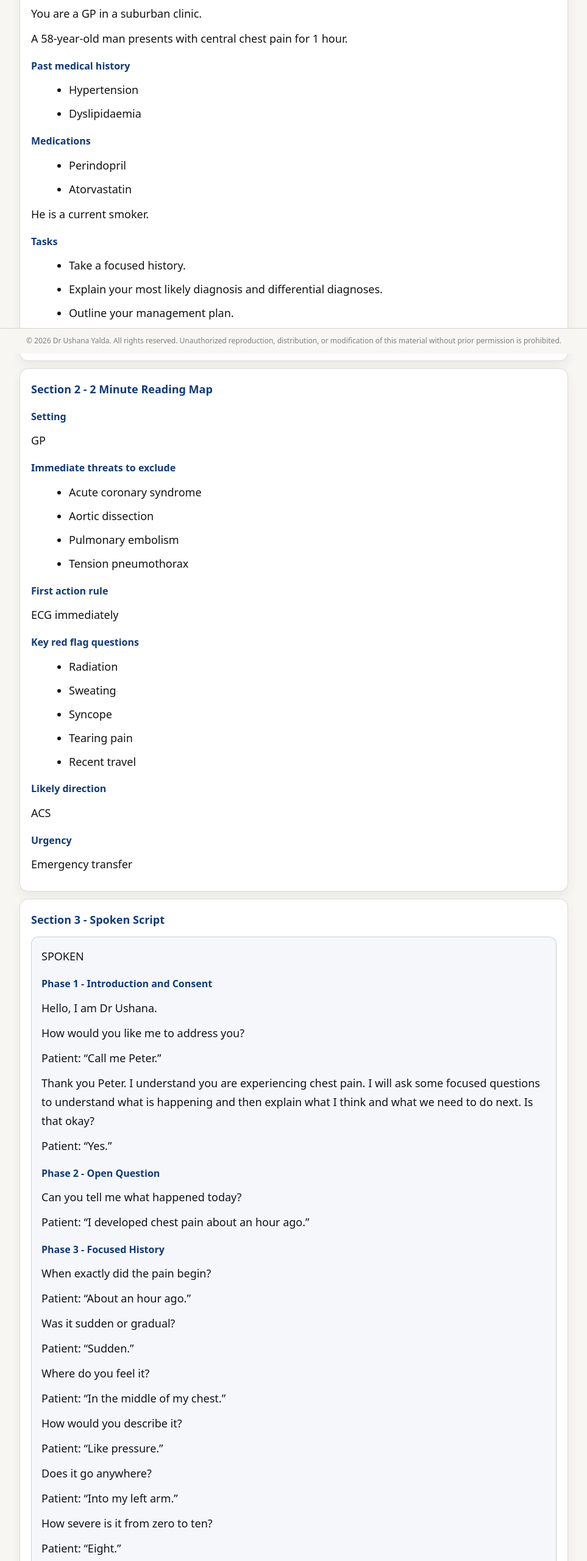
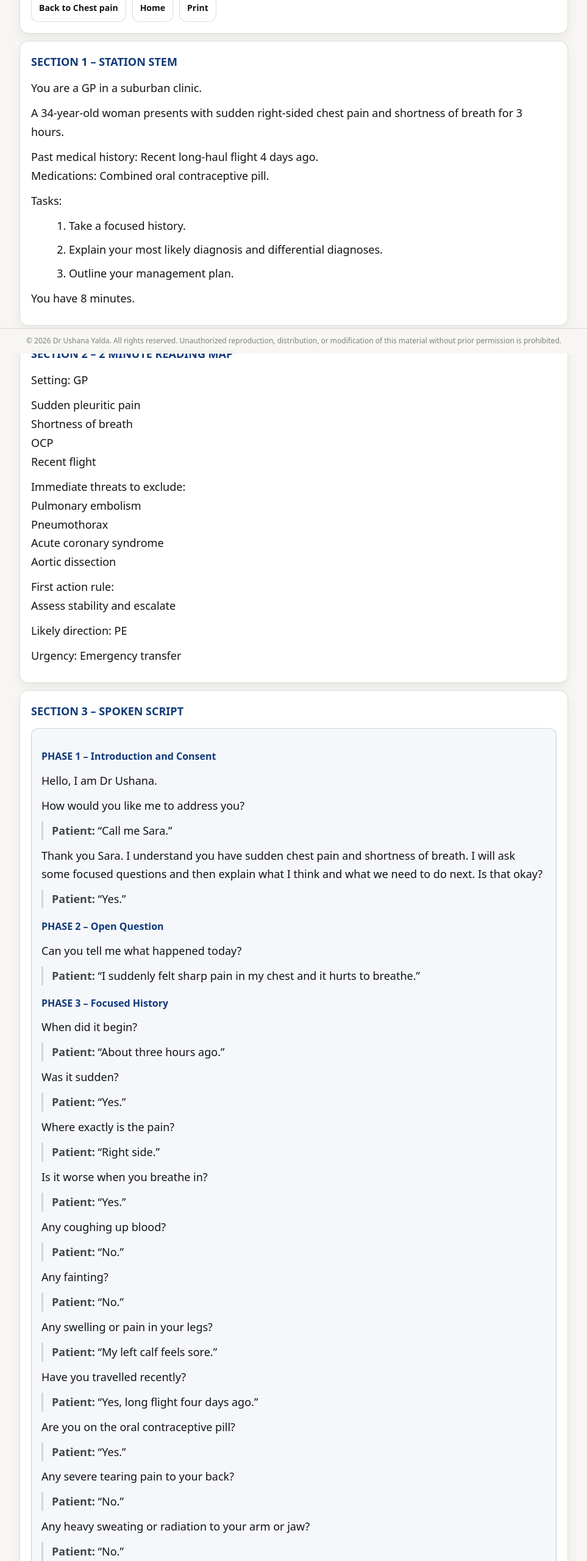
Before and after one commit to ushanayalda/Amc-clinical, a plain HTML site: page topics/chest-pain-case-1.html in a window 1280 px wide. Shown: the part 220-2780 px from the top of the page at 61% size, without its empty margins (158-1121 px from the left). Drawn offline with Linux system fonts and the light colour scheme.

Commit message:
Update chest-pain-case-1.html

```diff
--- a/topics/chest-pain-case-1.html
+++ b/topics/chest-pain-case-1.html
@@ -3,19 +3,15 @@
 <head>
 <meta charset="utf-8" />
 <meta name="viewport" content="width=device-width,initial-scale=1" />
-  <title>Chest pain - Case 1</title>
-
-
+<title>Chest pain - Case 3</title>
 <link rel="stylesheet" href="style.css">
-
-
 </head>
 
 <body>
 <div class="wrap">
-    <div class="top">
-      <h1>AMC Clinical - Chest pain - Tier 1 Dominance</h1>
-      <p class="sub">Case 1 - Classic ACS in GP - Strict AMC format</p>
+
+  <div class="card">
+    <h1>AMC CLINICAL – CHEST PAIN<br>TIER 1 DOMINANCE<br>CASE 3 – PULMONARY EMBOLISM<br>STRICT AMC FORMAT</h1>
 
     <div class="navrow">
       <a class="btnlink" href="chest-pain.html#cases">Back to Chest pain</a>
@@ -25,218 +21,201 @@
   </div>
 
   <div class="card">
-      <h2>Section 1 - Station Stem</h2>
+    <h2>SECTION 1 – STATION STEM</h2>
 
     <p>You are a GP in a suburban clinic.</p>
-      <p>A 58-year-old man presents with central chest pain for 1 hour.</p>
 
-      <h3>Past medical history</h3>
-      <ul>
-        <li>Hypertension</li>
-        <li>Dyslipidaemia</li>
-      </ul>
+    <p>A 34-year-old woman presents with sudden right-sided chest pain and shortness of breath for 3 hours.</p>
 
-      <h3>Medications</h3>
-      <ul>
-        <li>Perindopril</li>
-        <li>Atorvastatin</li>
-      </ul>
+    <p>Past medical history: Recent long-haul flight 4 days ago.<br>
+    Medications: Combined oral contraceptive pill.</p>
 
-      <p>He is a current smoker.</p>
+    <p>Tasks:</p>
 
-      <h3>Tasks</h3>
-      <ul>
+    <ol>
       <li>Take a focused history.</li>
       <li>Explain your most likely diagnosis and differential diagnoses.</li>
       <li>Outline your management plan.</li>
-      </ul>
+    </ol>
 
-      <p class="mono">You have 8 minutes.</p>
+    <p>You have 8 minutes.</p>
   </div>
 
   <div class="card">
-      <h2>Section 2 - 2 Minute Reading Map</h2>
+    <h2>SECTION 2 – 2 MINUTE READING MAP</h2>
 
-      <h3>Setting</h3>
-      <p>GP</p>
+    <p>Setting: GP</p>
 
-      <h3>Immediate threats to exclude</h3>
-      <ul>
-        <li>Acute coronary syndrome</li>
-        <li>Aortic dissection</li>
-        <li>Pulmonary embolism</li>
-        <li>Tension pneumothorax</li>
-      </ul>
+    <p>Sudden pleuritic pain<br>
+    Shortness of breath<br>
+    OCP<br>
+    Recent flight</p>
 
-      <h3>First action rule</h3>
-      <p>ECG immediately</p>
+    <p>Immediate threats to exclude:<br>
+    Pulmonary embolism<br>
+    Pneumothorax<br>
+    Acute coronary syndrome<br>
+    Aortic dissection</p>
 
-      <h3>Key red flag questions</h3>
-      <ul>
-        <li>Radiation</li>
-        <li>Sweating</li>
-        <li>Syncope</li>
-        <li>Tearing pain</li>
-        <li>Recent travel</li>
-      </ul>
+    <p>First action rule:<br>
+    Assess stability and escalate</p>
 
-      <h3>Likely direction</h3>
-      <p>ACS</p>
+    <p>Likely direction: PE</p>
 
-      <h3>Urgency</h3>
-      <p>Emergency transfer</p>
+    <p>Urgency: Emergency transfer</p>
   </div>
 
   <div class="card">
-      <h2>Section 3 - Spoken Script</h2>
+    <h2>SECTION 3 – SPOKEN SCRIPT</h2>
 
     <div class="spoken">
-        <span class="label">SPOKEN</span>
+      <h3>PHASE 1 – Introduction and Consent</h3>
 
-        <h3>Phase 1 - Introduction and Consent</h3>
-        <p>Hello, I am Dr Ushana.</p>
-        <p>How would you like me to address you?</p>
-        <p>Patient: “Call me Peter.”</p>
-        <p>Thank you Peter. I understand you are experiencing chest pain. I will ask some focused questions to understand what is happening and then explain what I think and what we need to do next. Is that okay?</p>
-        <p>Patient: “Yes.”</p>
+      <div class="line doctor">Hello, I am Dr Ushana.</div>
+      <div class="line doctor">How would you like me to address you?</div>
 
-        <h3>Phase 2 - Open Question</h3>
-        <p>Can you tell me what happened today?</p>
-        <p>Patient: “I developed chest pain about an hour ago.”</p>
+      <div class="line patient"><span class="who">Patient:</span> “Call me Sara.”</div>
 
-        <h3>Phase 3 - Focused History</h3>
-        <p>When exactly did the pain begin?</p>
-        <p>Patient: “About an hour ago.”</p>
+      <div class="line doctor">Thank you Sara. I understand you have sudden chest pain and shortness of breath. I will ask some focused questions and then explain what I think and what we need to do next. Is that okay?</div>
 
-        <p>Was it sudden or gradual?</p>
-        <p>Patient: “Sudden.”</p>
+      <div class="line patient"><span class="who">Patient:</span> “Yes.”</div>
 
-        <p>Where do you feel it?</p>
-        <p>Patient: “In the middle of my chest.”</p>
+      <h3>PHASE 2 – Open Question</h3>
 
-        <p>How would you describe it?</p>
-        <p>Patient: “Like pressure.”</p>
+      <div class="line doctor">Can you tell me what happened today?</div>
+      <div class="line patient"><span class="who">Patient:</span> “I suddenly felt sharp pain in my chest and it hurts to breathe.”</div>
 
-        <p>Does it go anywhere?</p>
-        <p>Patient: “Into my left arm.”</p>
+      <h3>PHASE 3 – Focused History</h3>
 
-        <p>How severe is it from zero to ten?</p>
-        <p>Patient: “Eight.”</p>
+      <div class="line doctor">When did it begin?</div>
+      <div class="line patient"><span class="who">Patient:</span> “About three hours ago.”</div>
 
-        <p>Any sweating or nausea?</p>
-        <p>Patient: “Yes, sweating.”</p>
+      <div class="line doctor">Was it sudden?</div>
+      <div class="line patient"><span class="who">Patient:</span> “Yes.”</div>
 
-        <p>Any shortness of breath?</p>
-        <p>Patient: “A little.”</p>
+      <div class="line doctor">Where exactly is the pain?</div>
+      <div class="line patient"><span class="who">Patient:</span> “Right side.”</div>
 
-        <p>Any fainting?</p>
-        <p>Patient: “No.”</p>
+      <div class="line doctor">Is it worse when you breathe in?</div>
+      <div class="line patient"><span class="who">Patient:</span> “Yes.”</div>
 
-        <p>Any tearing pain going to your back?</p>
-        <p>Patient: “No.”</p>
+      <div class="line doctor">Any coughing up blood?</div>
+      <div class="line patient"><span class="who">Patient:</span> “No.”</div>
 
-        <p>Any recent long travel or leg swelling?</p>
-        <p>Patient: “No.”</p>
+      <div class="line doctor">Any fainting?</div>
+      <div class="line patient"><span class="who">Patient:</span> “No.”</div>
 
-        <p>Have you ever had this before?</p>
-        <p>Patient: “No.”</p>
+      <div class="line doctor">Any swelling or pain in your legs?</div>
+      <div class="line patient"><span class="who">Patient:</span> “My left calf feels sore.”</div>
 
-        <p>Are you allergic to aspirin?</p>
-        <p>Patient: “No.”</p>
+      <div class="line doctor">Have you travelled recently?</div>
+      <div class="line patient"><span class="who">Patient:</span> “Yes, long flight four days ago.”</div>
 
-        <p>Have you taken any erectile dysfunction medication in the last 48 hours?</p>
-        <p>Patient: “No.”</p>
+      <div class="line doctor">Are you on the oral contraceptive pill?</div>
+      <div class="line patient"><span class="who">Patient:</span> “Yes.”</div>
 
-        <h3>Phase 4 - Red Flag Sweep</h3>
-        <p>Just to confirm, no severe sudden tearing back pain, no collapse, and no confusion. Correct?</p>
-        <p>Patient: “Correct.”</p>
+      <div class="line doctor">Any severe tearing pain to your back?</div>
+      <div class="line patient"><span class="who">Patient:</span> “No.”</div>
 
-        <h3>Phase 5 - Structured Summary</h3>
-        <p>Let me summarise to ensure I understood correctly.</p>
-        <p>You developed sudden central chest pressure one hour ago, radiating to your left arm, associated with sweating and mild breathlessness. You have hypertension, high cholesterol, and you smoke. The pain is still present. Is that accurate?</p>
-        <p>Patient: “Yes.”</p>
+      <div class="line doctor">Any heavy sweating or radiation to your arm or jaw?</div>
+      <div class="line patient"><span class="who">Patient:</span> “No.”</div>
 
-        <h3>Phase 6 - Diagnosis Explanation</h3>
-        <p>Based on what you have told me, the most likely diagnosis is acute coronary syndrome, meaning reduced blood flow to the heart muscle.</p>
+      <div class="line doctor">Are you allergic to any medications?</div>
+      <div class="line patient"><span class="who">Patient:</span> “No.”</div>
+
+      <h3>PHASE 4 – Red Flag Sweep</h3>
+
+      <div class="line doctor">Just to confirm, no collapse, no severe sudden tearing back pain, and no confusion. Correct?</div>
+      <div class="line patient"><span class="who">Patient:</span> “Correct.”</div>
+
+      <h3>PHASE 5 – Structured Summary</h3>
+
+      <div class="line doctor">Let me summarise to ensure I understood correctly.</div>
+
+      <div class="line doctor">You developed sudden sharp right-sided chest pain three hours ago, worse with breathing, associated with shortness of breath. You recently travelled long-haul, are on the oral contraceptive pill, and have some calf discomfort. Is that accurate?</div>
+
+      <div class="line patient"><span class="who">Patient:</span> “Yes.”</div>
+
+      <h3>PHASE 6 – Diagnosis Explanation</h3>
+
+      <div class="line doctor">Based on what you have told me, the most likely diagnosis is a pulmonary embolism, which is a blood clot in the lungs.</div>
 
       <div class="scoring">
         <span class="label">SCORING PHRASE</span>
-          <div>Sudden central chest pressure with radiation and autonomic symptoms must be treated as acute coronary syndrome until proven otherwise.</div>
+        Sudden pleuritic chest pain with shortness of breath and risk factors must be treated as pulmonary embolism until proven otherwise.
       </div>
 
-        <h3>Phase 7 - Differential Explanation</h3>
-        <p>Other serious causes we must consider include:</p>
+      <h3>PHASE 7 – Differential Explanation</h3>
+
+      <div class="line doctor">Other possibilities include:</div>
       <ul>
-          <li>Pulmonary embolism, which is a blood clot in the lungs.</li>
-          <li>Aortic dissection, which is a tear in the main artery.</li>
+        <li>Pneumothorax</li>
+        <li>Acute coronary syndrome</li>
       </ul>
-        <p>However, your symptom pattern strongly suggests a cardiac cause.</p>
 
-        <h3>Phase 8 - Management Plan</h3>
-        <p>We are in a GP setting.</p>
+      <div class="line doctor">However, your risk factors strongly support pulmonary embolism.</div>
 
-        <div class="focus">
-          <strong>FOCUS HERE</strong>
-          <div>This requires urgent escalation.</div>
-        </div>
+      <h3>PHASE 8 – Management Plan</h3>
 
-        <p>The first step is to perform an ECG immediately.</p>
+      <div class="line doctor">We are in a GP setting.</div>
+
+      <div class="focus"><strong>FOCUS HERE</strong><br>This cannot be safely investigated here.</div>
+
+      <div class="line doctor">You require urgent hospital assessment immediately.</div>
+
+      <div class="line doctor">I will arrange ambulance transfer now.</div>
+
+      <div class="line doctor">We will not delay transfer for blood tests in clinic.</div>
+
+      <div class="line doctor">Oxygen will be provided only if your oxygen level is low or you develop respiratory distress.</div>
 
       <div class="scoring">
         <span class="label">SCORING PHRASE</span>
-          <div>ECG must be done immediately in suspected acute coronary syndrome.</div>
+        Suspected pulmonary embolism in GP requires urgent hospital referral without delay.
       </div>
 
-        <p>I will give aspirin now since you have no allergy.</p>
-        <p>Because this may be a heart attack, you require immediate ambulance transfer to hospital.</p>
-        <p>We will not delay transfer for blood tests such as troponin, as those are performed in hospital.</p>
-        <p>I will only provide oxygen if your oxygen level is low or you develop respiratory distress.</p>
+      <div class="line doctor">Before any blood thinners are started in hospital, contraindications such as bleeding risk will be assessed.</div>
 
-        <h3>Phase 9 - Urgency Classification</h3>
-        <p>This is an emergency and requires immediate hospital transfer.</p>
+      <h3>PHASE 9 – Urgency Classification</h3>
 
-        <h3>Phase 10 - Safety Net</h3>
-        <p>If your pain worsens, you feel faint, or breathing becomes difficult while waiting, emergency services are already being called and we will act immediately.</p>
+      <div class="line doctor">This is an emergency and requires immediate hospital transfer.</div>
 
-        <h3>Phase 11 - Check Understanding</h3>
-        <p>Do you have any questions before we arrange the ambulance?</p>
-        <p>Patient: “No.”</p>
+      <h3>PHASE 10 – Safety Net</h3>
+
+      <div class="line doctor">If your breathing worsens or you feel faint while waiting, emergency services are already being arranged and we will act immediately.</div>
+
+      <h3>PHASE 11 – Check Understanding</h3>
+
+      <div class="line doctor">Do you have any questions before we arrange the ambulance?</div>
+      <div class="line patient"><span class="who">Patient:</span> “No.”</div>
     </div>
   </div>
 
   <div class="card">
-      <h2>Section 4 - Internal Thinking - Not Spoken</h2>
+    <h2>SECTION 4 – INTERNAL THINKING – NOT SPOKEN</h2>
 
     <div class="thinking">
-        <span class="label">INTERNAL THINKING - NOT SPOKEN</span>
-        <ul>
-          <li>Sudden onset</li>
-          <li>Classic radiation</li>
-          <li>Autonomic features</li>
-          <li>High risk profile</li>
-          <li>Likely ACS</li>
-          <li>Must not miss dissection or PE</li>
-          <li>GP setting - no troponin here</li>
-          <li>Immediate transfer</li>
-          <li>Check PDE5 before nitrates</li>
-          <li>No reflex oxygen</li>
-        </ul>
+      Sudden pleuritic pain<br>
+      OCP<br>
+      Recent travel<br>
+      Calf pain<br><br>
+      High PE probability<br><br>
+      Do not delay referral<br>
+      No troponin here<br>
+      No reflex oxygen
     </div>
   </div>
 
   <div class="card">
-      <h2>Section 5 - Scoring Phrases</h2>
+    <h2>SECTION 5 – SCORING PHRASES</h2>
 
     <div class="scoring">
-        <span class="label">SCORING PHRASE LIST</span>
-        <ul>
-          <li>Sudden central chest pressure must be treated as ACS until proven otherwise.</li>
-          <li>ECG must be done immediately in suspected ACS.</li>
-          <li>Do not delay transfer for hospital-only investigations.</li>
-          <li>Oxygen only if hypoxic or in distress.</li>
-        </ul>
+      Pleuritic chest pain with risk factors suggests pulmonary embolism.<br>
+      Do not delay hospital referral in suspected PE.<br>
+      Oxygen only if hypoxic or distressed.
     </div>
   </div>
+
 </div>
 
 <div class="footer" id="rights"></div>
@@ -248,5 +227,6 @@
 document.getElementById("rights").textContent =
   "© " + year + " Dr Ushana Yalda. All rights reserved. Unauthorized reproduction, distribution, or modification of this material without prior permission is prohibited.";
 </script>
+
 </body>
 </html>
```
Lines whose indentation alone changed are shown as unchanged.
